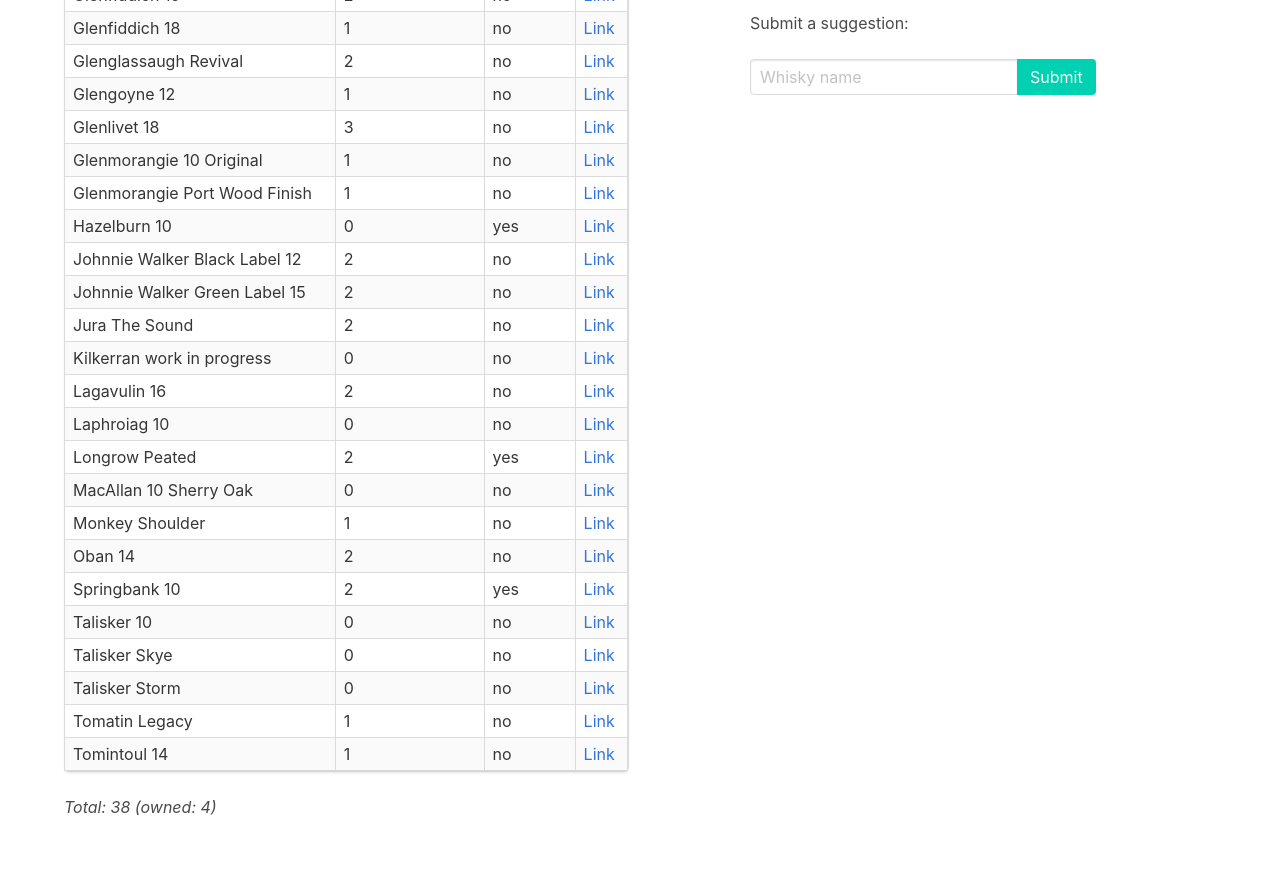
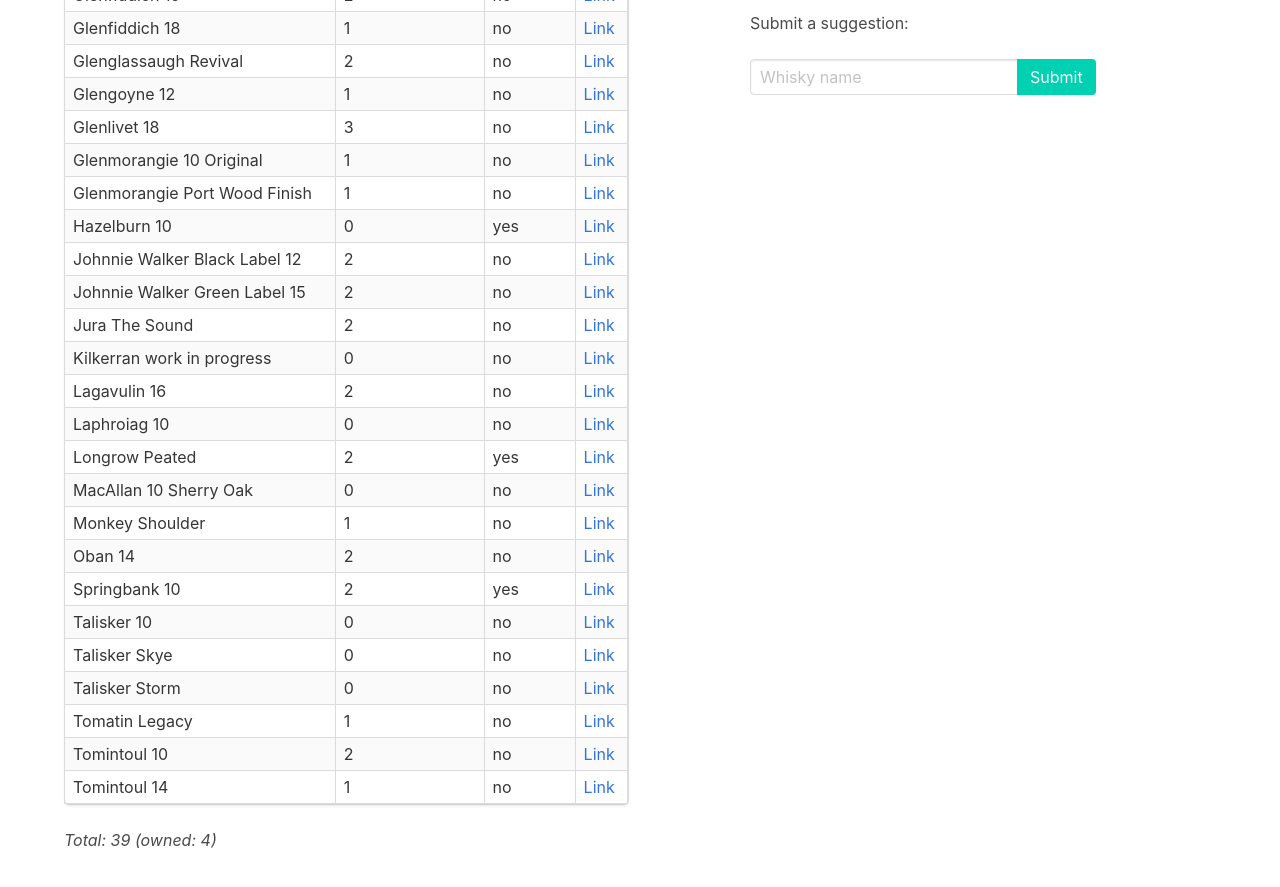
Before and after one commit to grega/whisky, a Jekyll site: the page built from scotch.html, in a window 1280 px wide and 900 px high, scrolled down 746 px. Shown: the top 887 px of the window. Built offline with Jekyll 4.4.1, drawn with Linux system fonts in a browser that asks for light colours; nearby versions of some CDN libraries.

Commit message:
Update tried.yml

```diff
--- a/_data/scotch/tried.yml
+++ b/_data/scotch/tried.yml
@@ -115,3 +115,6 @@
 
 - name: Johnnie Walker Green Label 15
   rating: 2
+
+- name: Tomintoul 10
+  rating: 2
```
